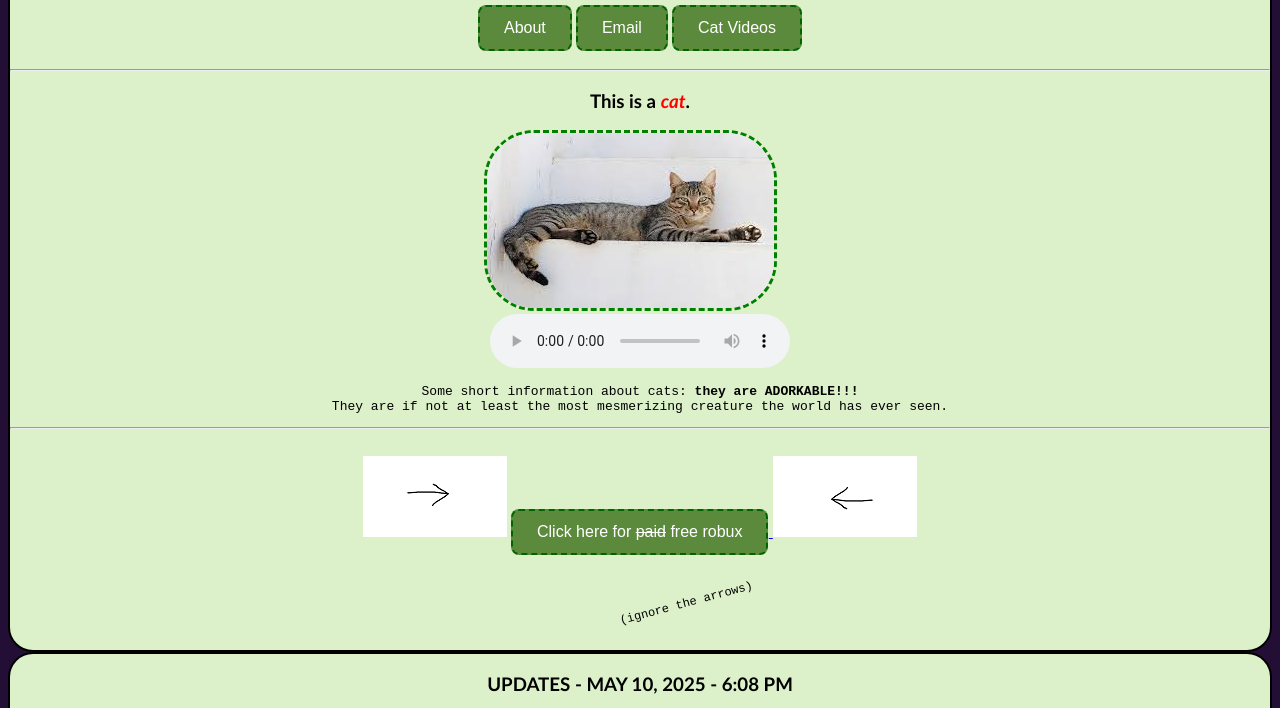
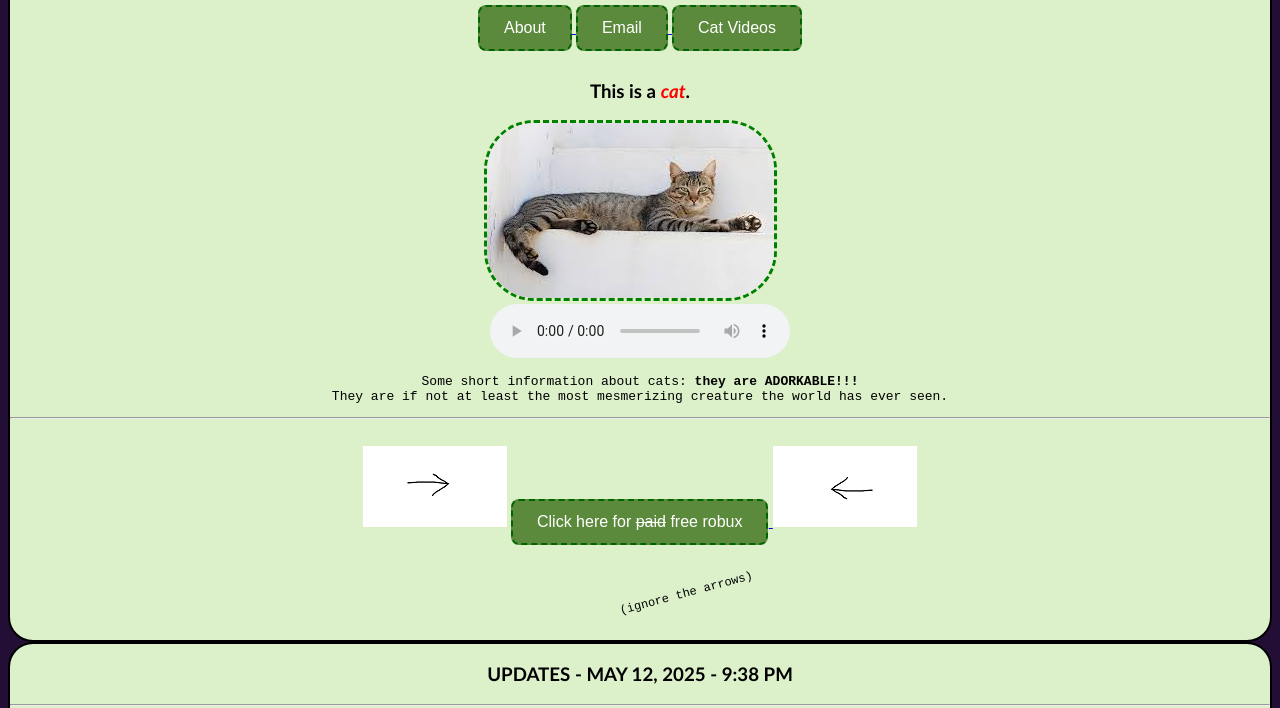
Before and after one commit to Reinne1907/Personal-Website, a plain HTML site: page index.html in a window 1280 px wide. Shown: the part 94-802 px from the top of the page. Drawn offline with Linux system fonts and the light colour scheme.

Commit message:
Update index.html

```diff
--- a/index.html
+++ b/index.html
@@ -12,36 +12,56 @@
             <span id="title">
                 <big>COMICALLY</big> Large Headline about <span id="cat_under">Cats!</span>&trade;
              </h1>
-
-             <button class="dbutton" onclick="alert('this doesnt work yet lol')">About</button>
-             <button class="dbutton" onclick="alert('this doesnt work yet lol')">Email</button>
-             <button class="dbutton" onclick="alert('this doesnt work yet lol')">Cat Videos</button><hr>
+             <a href="about.html">
+                <button class="dbutton">About</button>
+             </a>
+             <a href="mailto:comicalcat.chat@gmail.com">
+                <button class="dbutton">Email</button>
+             </a>
+             <a href="https://youtu.be/paWE-GvDO1c?si=6mmzx9tmGcq_gR3c">
+                <button class="dbutton">Cat Videos</button>
+             </a>
             </span>
 
         <h3>This is a <span style="color: red;"><em>cat</em></span>.</h3>
         <a href="https://en.wikipedia.org/wiki/Cat">
-        <img src="kitty.jpg" id="img1" alt="Click to learn more about cats">
+         <img src="kitty.jpg" id="img1" alt="Click to learn more about cats">
         </a> <br>
+
         <audio controls loop>
             <source src="cat-meowmeow.mp3">
         </audio>
+
         <pre>Some short information about cats: <strong>they are ADORKABLE!!!</strong>
 They are if not at least the most mesmerizing creature the world has ever seen.</pre>
          <hr><br>
 
-        <img src="arrow.png" alt="arrow" id="arrow1">
-        <a href="https://www.youtube.com">
+        <img src="arrow.png" alt="arrow" id="arrow1" class="arrow">
+         <a href="https://youtu.be/lty2eCRF8h8?si=JpTHx6WFwoEt2MPc">
             <button id="freerobux" class="dbutton">Click here for <del>paid</del> free robux</button>
-        </a><img src="arrow.png" alt="arrow" id="arrow2"> <br><br>
+         </a><img src="arrow.png" alt="arrow" id="arrow2" class="arrow"> <br><br>
         <pre style="margin-left: 100px; transform: rotate(345deg); font-size: 12px;">(ignore the arrows)
 
         </pre>
         </div>
 
         <div class="header_bar">
-            <h3><b>UPDATES - MAY 10, 2025 - 6:08 PM</b></h3> <hr>
-            <p>Goofy ahh website is currently a work in progress...</p>
-            <hr> <p>Added stuff idk</p> <hr> <p>free robux is actually real!!1!</p>
+            <h3>
+                <b>
+                    UPDATES - MAY 12, 2025 - 9:38 PM
+                </b>
+            </h3>
+            <hr>
+
+            <p>
+                Goofy ahh website is currently a work in progress...
+            </p>
+
+            <hr>
+            <p>
+                Added stuff idk</p> <hr> <p>free robux is actually real!!1!
+
+                </p>
         </div>
 
         <div class="header_bar">
@@ -50,5 +70,4 @@ They are if not at least the most mesmerizing creature the world has ever seen.<
             </footer>
         </div>
     </body>
-
 </html>
```
